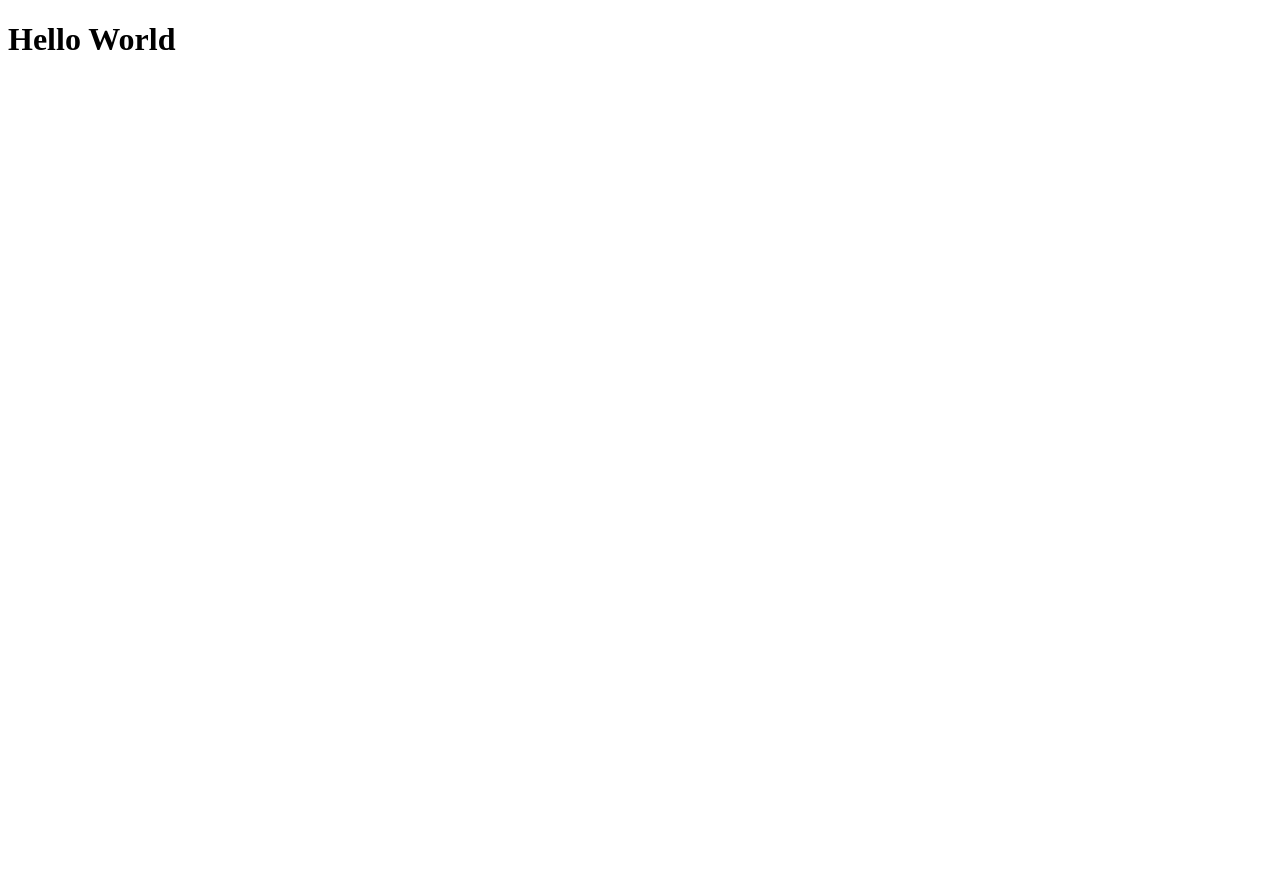
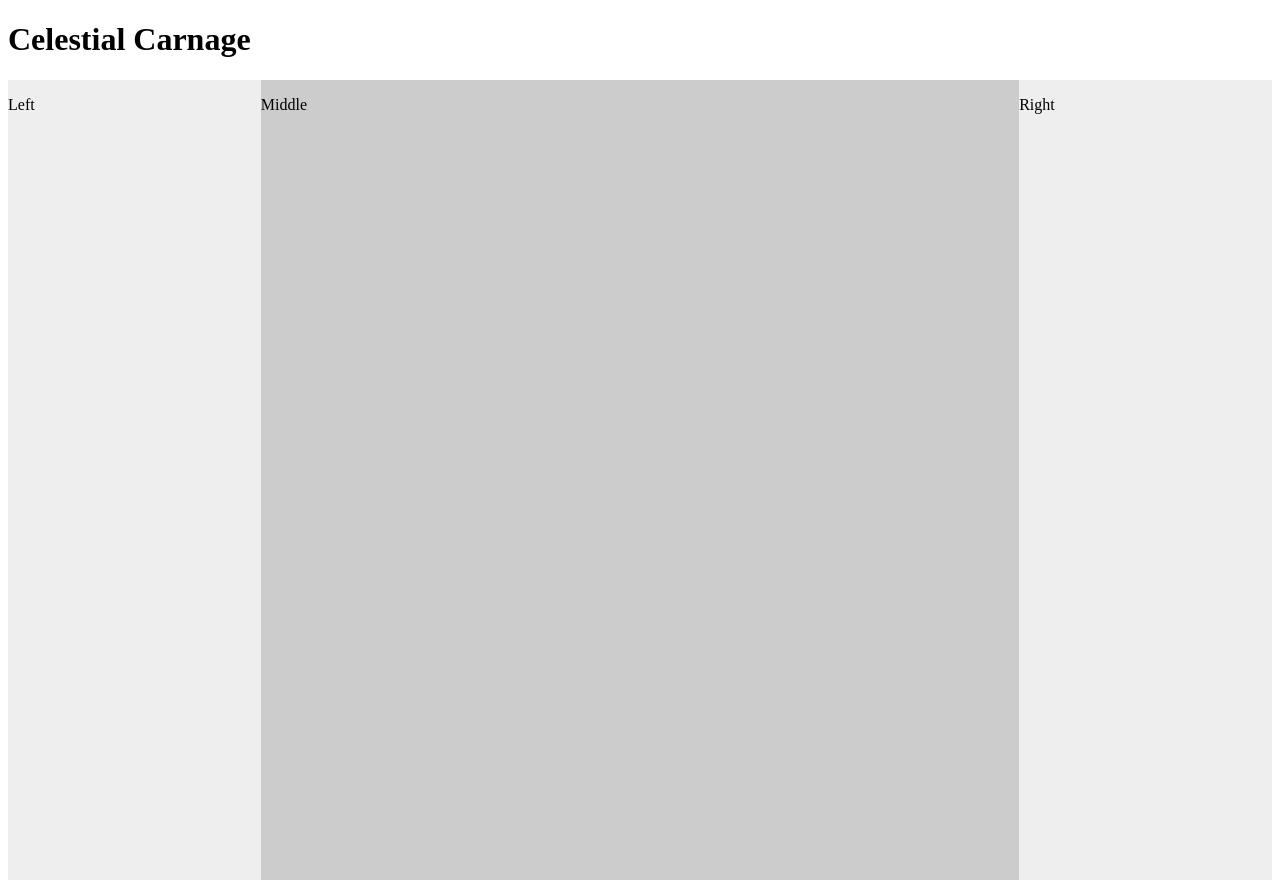
Before and after one commit to Hazumi/celestial-carnage, a website built with webpack: page index.html in a window 1280 px wide. Before the commit the page ends 800 px from the top, so only its background shows below. Built offline with Linux system fonts and the light colour scheme.

Commit message:
added flexbox layout

```diff
--- a/index.html
+++ b/index.html
@@ -2,11 +2,24 @@
 <html>
   <head>
     <meta charset="utf-8">
-    <title></title>
+    <title>Celestial Carnage</title>
+    <link rel="stylesheet" href="styles/main.css">
   </head>
   <body>
 
-  <h1>Hello World</h1>
+  <h1>Celestial Carnage</h1>
+
+  <div class="wrapper">
+    <div class="left">
+      <p>Left</p>
+    </div>
+    <div class="middle">
+      <p>Middle</p>
+    </div>
+    <div class="right">
+      <p>Right</p>
+    </div>
+  </div>
 
   <script src="scripts/main.min.js"></script>
   </body>
--- a/styles/main.css
+++ b/styles/main.css
@@ -1,3 +1,23 @@
 body {
   font-size: 16px;
 }
+
+.wrapper {
+  display: flex;
+}
+
+.left {
+  background-color: #eee;
+  height: 100vh;
+  width: 20%;
+}
+
+.middle {
+  background-color: #ccc;
+  width: 60%;
+}
+
+.right {
+  background-color: #eee;
+  width: 20%;
+}
```
Also changed, not shown: scripts/main.min.js.
